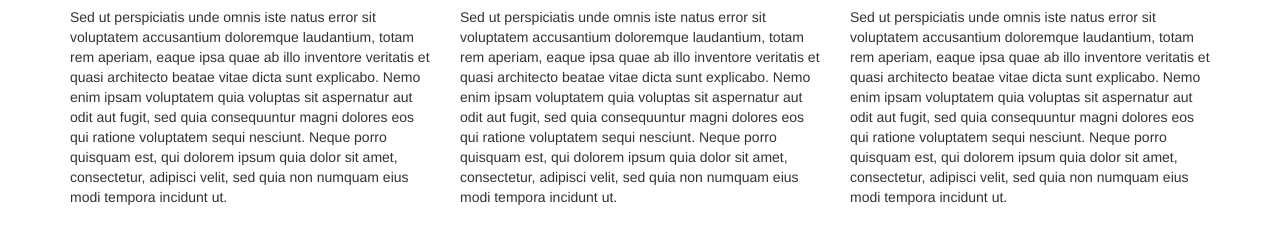
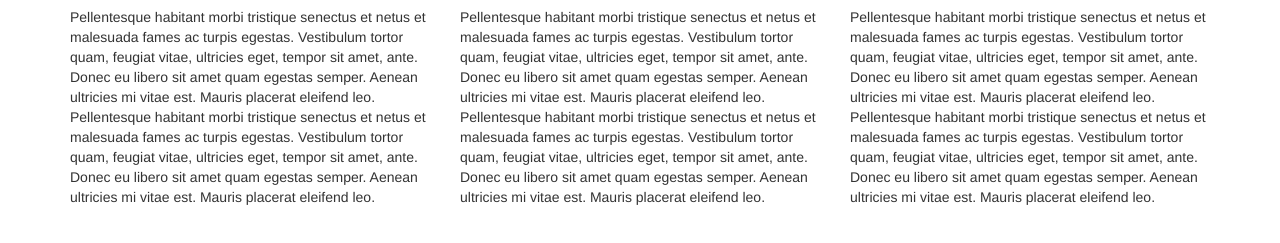
Before and after one commit to dewitt321/mod3_solution, a plain HTML site: page index.html in a window 1280 px wide. Shown: the part 119-362 px from the top of the page. Drawn offline with nearby package versions, Linux system fonts and the light colour scheme; files that its build step writes are made by us from their sources.

Commit message:
Update index.html

```diff
--- a/index.html
+++ b/index.html
@@ -4,9 +4,11 @@
     <meta charset="utf-8">
     <meta http-equiv="X-UA-Compatible" content="IE=edge">
     <meta name="viewport" content="width=device-width, initial-scale=1">
-    <title>Module 3 Submission</title>
+
+    <title>Module 3 Solution</title>
     <link rel="stylesheet" href="https://maxcdn.bootstrapcdn.com/bootstrap/3.3.6/css/bootstrap.min.css">
-    <link rel="stylesheet" type="text/css" href="css/styles.css" media="screen">
+    <link rel="stylesheet" type="text/css" href="styles.css" media="screen">
+
   </head>
   <body>
     <header>
@@ -31,6 +33,7 @@
       </div>
     </nav>
     </header>
+
     <div class="container" id='header'>
       <h1 class='text-center'>OUR MENU</h1>
     </div>
@@ -39,19 +42,19 @@
         <div class="col-md-4 col-sm-6 col-xs-12">
           <div class="card">
             <h3 class='card-header'>Chicken</h3>
-            <p>Sed ut perspiciatis unde omnis iste natus error sit voluptatem accusantium doloremque laudantium, totam rem aperiam, eaque ipsa quae ab illo inventore veritatis et quasi architecto beatae vitae dicta sunt explicabo. Nemo enim ipsam voluptatem quia voluptas sit aspernatur aut odit aut fugit, sed quia consequuntur magni dolores eos qui ratione voluptatem sequi nesciunt. Neque porro quisquam est, qui dolorem ipsum quia dolor sit amet, consectetur, adipisci velit, sed quia non numquam eius modi tempora incidunt ut.</p>
+             <p>Pellentesque habitant morbi tristique senectus et netus et malesuada fames ac turpis egestas. Vestibulum tortor quam, feugiat vitae, ultricies eget, tempor sit amet, ante. Donec eu libero sit amet quam egestas semper. Aenean ultricies mi vitae est. Mauris placerat eleifend leo. Pellentesque habitant morbi tristique senectus et netus et malesuada fames ac turpis egestas. Vestibulum tortor quam, feugiat vitae, ultricies eget, tempor sit amet, ante. Donec eu libero sit amet quam egestas semper. Aenean ultricies mi vitae est. Mauris placerat eleifend leo.</p>
           </div>
         </div>
         <div class="col-md-4 col-sm-6 col-xs-12">
           <div class="card" id='beef'>
             <h3 class='card-header'>Beef</h3>
-            <p>Sed ut perspiciatis unde omnis iste natus error sit voluptatem accusantium doloremque laudantium, totam rem aperiam, eaque ipsa quae ab illo inventore veritatis et quasi architecto beatae vitae dicta sunt explicabo. Nemo enim ipsam voluptatem quia voluptas sit aspernatur aut odit aut fugit, sed quia consequuntur magni dolores eos qui ratione voluptatem sequi nesciunt. Neque porro quisquam est, qui dolorem ipsum quia dolor sit amet, consectetur, adipisci velit, sed quia non numquam eius modi tempora incidunt ut.</p>
+            <p>Pellentesque habitant morbi tristique senectus et netus et malesuada fames ac turpis egestas. Vestibulum tortor quam, feugiat vitae, ultricies eget, tempor sit amet, ante. Donec eu libero sit amet quam egestas semper. Aenean ultricies mi vitae est. Mauris placerat eleifend leo. Pellentesque habitant morbi tristique senectus et netus et malesuada fames ac turpis egestas. Vestibulum tortor quam, feugiat vitae, ultricies eget, tempor sit amet, ante. Donec eu libero sit amet quam egestas semper. Aenean ultricies mi vitae est. Mauris placerat eleifend leo.</p>
           </div>
         </div>
         <div class="col-md-4 col-sm-12 col-xs-12">
           <div class="card" id='sushi'>
             <h3 class='card-header'>Sushi</h3>
-            <p>Sed ut perspiciatis unde omnis iste natus error sit voluptatem accusantium doloremque laudantium, totam rem aperiam, eaque ipsa quae ab illo inventore veritatis et quasi architecto beatae vitae dicta sunt explicabo. Nemo enim ipsam voluptatem quia voluptas sit aspernatur aut odit aut fugit, sed quia consequuntur magni dolores eos qui ratione voluptatem sequi nesciunt. Neque porro quisquam est, qui dolorem ipsum quia dolor sit amet, consectetur, adipisci velit, sed quia non numquam eius modi tempora incidunt ut.</p>
+           <p>Pellentesque habitant morbi tristique senectus et netus et malesuada fames ac turpis egestas. Vestibulum tortor quam, feugiat vitae, ultricies eget, tempor sit amet, ante. Donec eu libero sit amet quam egestas semper. Aenean ultricies mi vitae est. Mauris placerat eleifend leo. Pellentesque habitant morbi tristique senectus et netus et malesuada fames ac turpis egestas. Vestibulum tortor quam, feugiat vitae, ultricies eget, tempor sit amet, ante. Donec eu libero sit amet quam egestas semper. Aenean ultricies mi vitae est. Mauris placerat eleifend leo.</p>
           </div>
         </div>
       </div>
```
